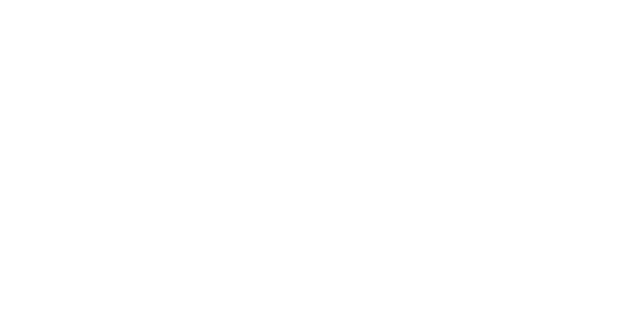
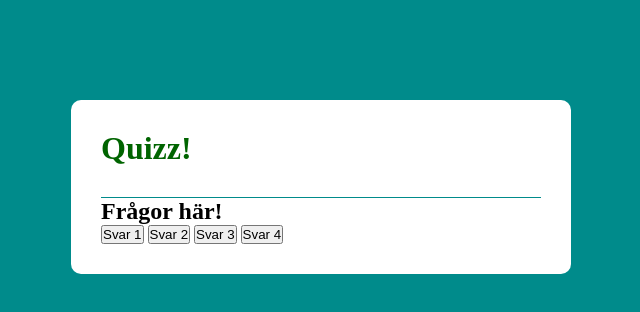
Before and after one commit to Ando-FEND/Quiz-uppgift, a plain HTML site: page index.html in a window 1280 px wide. Shown: the whole page, without its empty margins (319-959 px from the left). Drawn offline with Linux system fonts and the light colour scheme.

Commit message:
börjat fixa lite i basen av html och stylingen

```diff
--- a/index.html
+++ b/index.html
@@ -8,6 +8,18 @@
     <link rel="stylesheet" href="index.css">
 </head>
 <body>
+    <div class="ruta">
+        <h1>Quizz!</h1>
+        <div class="quizz">
+            <h2 id="frågor">Frågor här!</h2>
+            <div class="svars-knapp">
+                <button class="knapp">Svar 1</button>
+                <button class="knapp">Svar 2</button>
+                <button class="knapp">Svar 3</button>
+                <button class="knapp">Svar 4</button>
+            </div>
+        </div>
+    </div>
 
 </body>
 </html>
--- a/index.scss
+++ b/index.scss
@@ -0,0 +1,25 @@
+* {
+    margin: 0;
+    padding:0;
+    box-sizing: border-box;
+}
+
+body{
+    background-color: darkcyan;
+
+    .ruta{
+        background: white;
+        width: 90%;
+        max-width: 500px;
+        margin: 100px auto 0px;
+        border-radius: 10px;
+        padding: 30px;
+    }
+    .ruta h1{
+        font-weight: 25px;
+        color: darkgreen;
+        font-weight: 600;
+        border-bottom: 1px solid darkcyan;
+        padding-bottom: 30px;
+    }
+}
```
Also changed, not shown: index.css, 1 other file.
